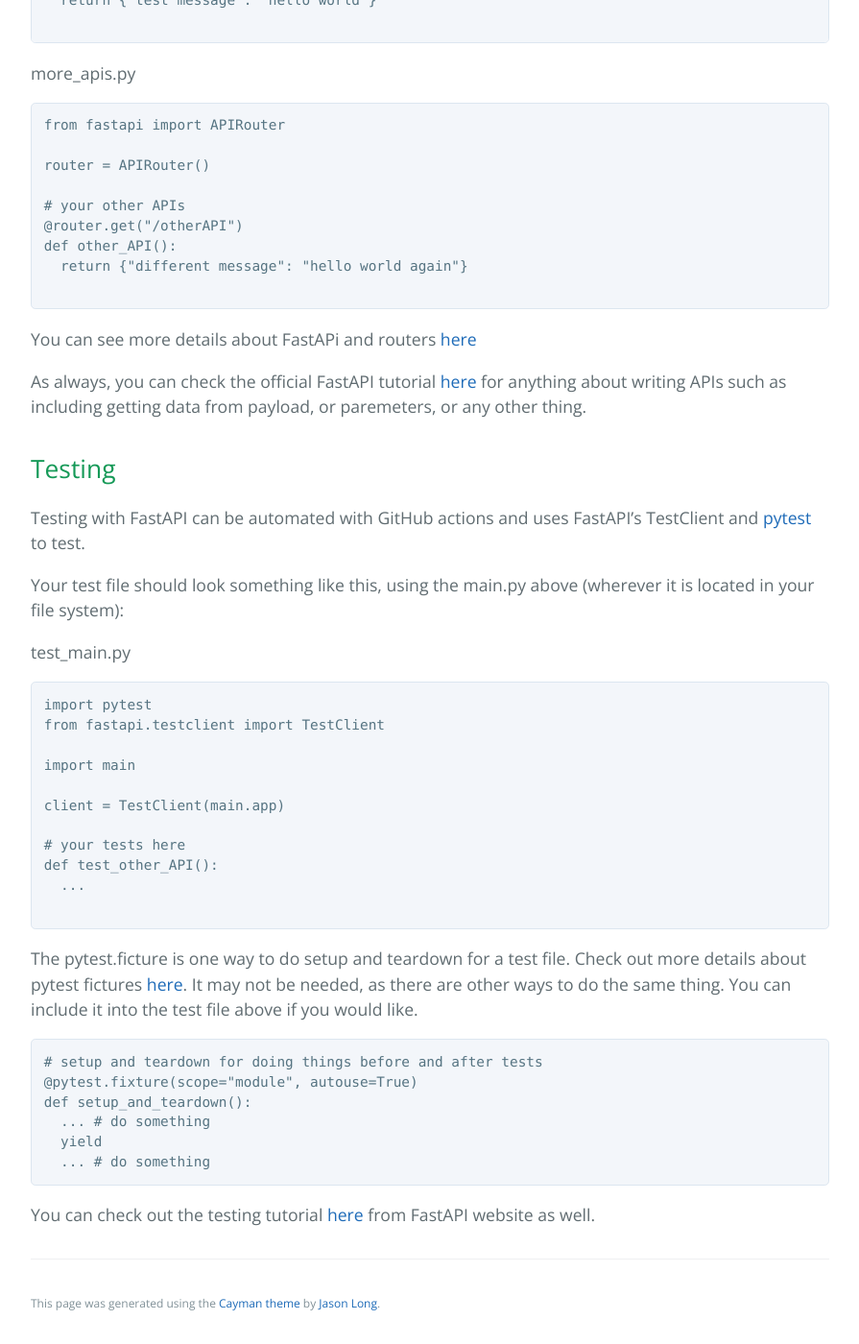
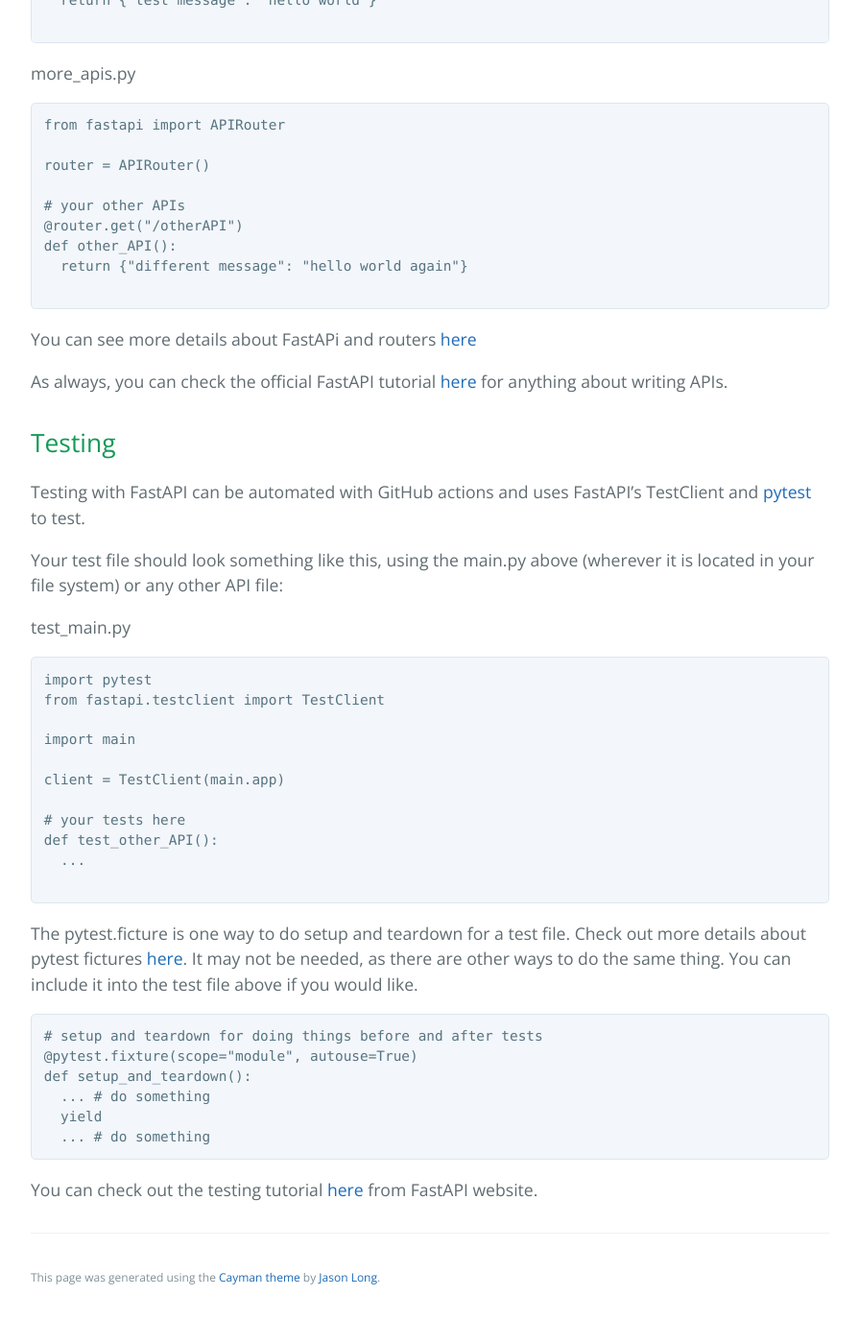
Before and after one commit to learning-software-engineering/learning-software-engineering.github.io, a Jekyll site: the page built from Topics/Tech_Stacks/FastAPI.md, in a window 1280 px wide and 1400 px high, scrolled down 1746 px. Shown: the whole window at 96% size, without its empty margins (192-1087 px from the left). Built offline with Jekyll 4.4.1, drawn with Linux system fonts in a browser that asks for light colours; our own code applies the rules of GitHub Pages for plain Markdown files; after the commit the page ends 3119 px from its top, so only the background shows below that.

Commit message:
Update FastAPI.md

````diff
--- a/Topics/Tech_Stacks/FastAPI.md
+++ b/Topics/Tech_Stacks/FastAPI.md
@@ -67,14 +67,14 @@
 
 You can see more details about FastAPi and routers [here](https://fastapi.tiangolo.com/tutorial/bigger-applications/)
 
-As always, you can check the official FastAPI tutorial [here](https://fastapi.tiangolo.com/tutorial/) for anything about writing APIs such as including getting data from payload, or paremeters, or any other thing.
+As always, you can check the official FastAPI tutorial [here](https://fastapi.tiangolo.com/tutorial/) for anything about writing APIs.
 
 
 ## Testing
 
 Testing with FastAPI can be automated with GitHub actions and uses FastAPI's TestClient and [pytest](https://docs.pytest.org/en/7.4.x/) to test.
 
-Your test file should look something like this, using the main.py above (wherever it is located in your file system):
+Your test file should look something like this, using the main.py above (wherever it is located in your file system) or any other API file:
 
 test_main.py
 
@@ -103,4 +103,4 @@
   ... # do something
 ```
 
-You can check out the testing tutorial [here](https://fastapi.tiangolo.com/tutorial/testing/) from FastAPI website as well.
+You can check out the testing tutorial [here](https://fastapi.tiangolo.com/tutorial/testing/) from FastAPI website.
````
